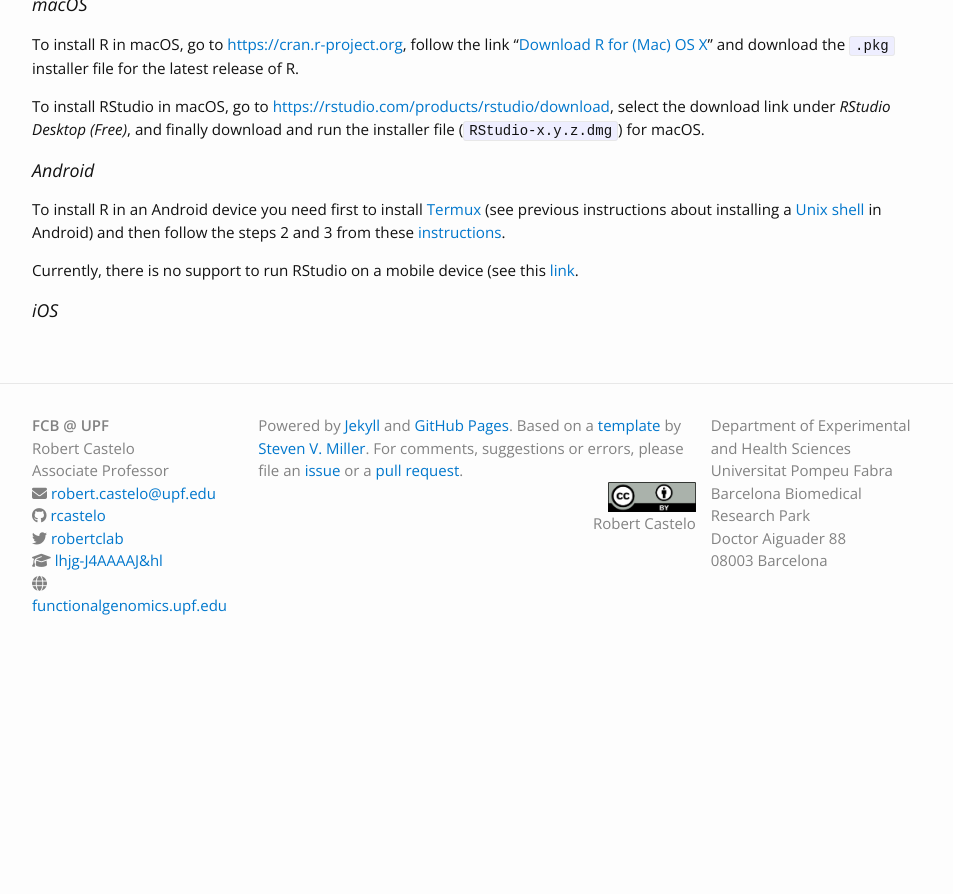
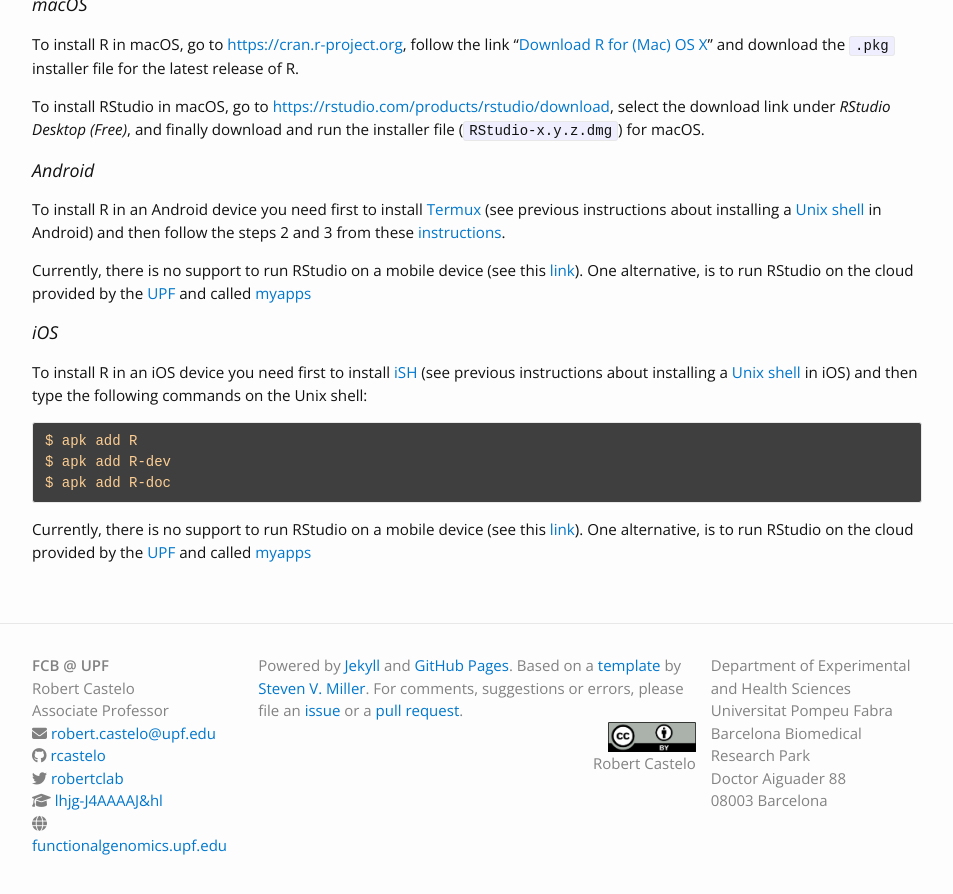
Before and after one commit to funcompbio/funcompbio.github.io, a Jekyll site: the page built from setup.md, in a window 1280 px wide and 900 px high, scrolled down 7256 px. Shown: the top 894 px of the window, without its empty margins (163-1116 px from the left). Built offline with Jekyll 4.4.1, drawn with Linux system fonts in a browser that asks for light colours; nearby versions of some CDN libraries; before the commit the page ends 7933 px from its top, so only the background shows below that; some of the changed text lies outside the part shown.

Commit message:
Updated instructions for installing R and RStudio.

````diff
--- a/setup.md
+++ b/setup.md
@@ -193,7 +193,7 @@ device in this
 ### iOS
 
 If you have a tablet running iOS, once you have installed the
-iSH app (see previous section), open the terminal window and
+[iSH](https://ish.spp) app (see previous section), open the terminal window and
 type:
 
 ```
@@ -449,6 +449,24 @@ follow the steps 2 and 3 from these
 [instructions](https://conr.ca/post/installing-r-on-android-via-termux).
 
 Currently, there is no support to run RStudio on a mobile device (see this
-[link](https://support.rstudio.com/hc/en-us/articles/217801028-Can-I-run-RStudio-IDE-Shiny-Server-on-a-mobile-device-or-Chromebook-).
+[link](https://support.rstudio.com/hc/en-us/articles/217801028-Can-I-run-RStudio-IDE-Shiny-Server-on-a-mobile-device-or-Chromebook-)). One alternative, is to run RStudio
+on the cloud provided by the [UPF](https://www.upf.edu) and called
+[myapps](https://www.upf.edu/web/biblioteca-informatica/serveis-estudiants/-/asset_publisher/dNcgaWd7vT3B/content/id/214123264/maximized)
 
 ### iOS
+
+To install R in an iOS device you need first to install
+[iSH](https://ish.app) (see previous instructions about installing a
+[Unix shell](#unix-shell) in iOS) and then type the following commands
+on the Unix shell:
+
+```
+$ apk add R
+$ apk add R-dev
+$ apk add R-doc
+```
+
+Currently, there is no support to run RStudio on a mobile device (see this
+[link](https://support.rstudio.com/hc/en-us/articles/217801028-Can-I-run-RStudio-IDE-Shiny-Server-on-a-mobile-device-or-Chromebook-)). One alternative, is to run RStudio
+on the cloud provided by the [UPF](https://www.upf.edu) and called
+[myapps](https://www.upf.edu/web/biblioteca-informatica/serveis-estudiants/-/asset_publisher/dNcgaWd7vT3B/content/id/214123264/maximized)
````
